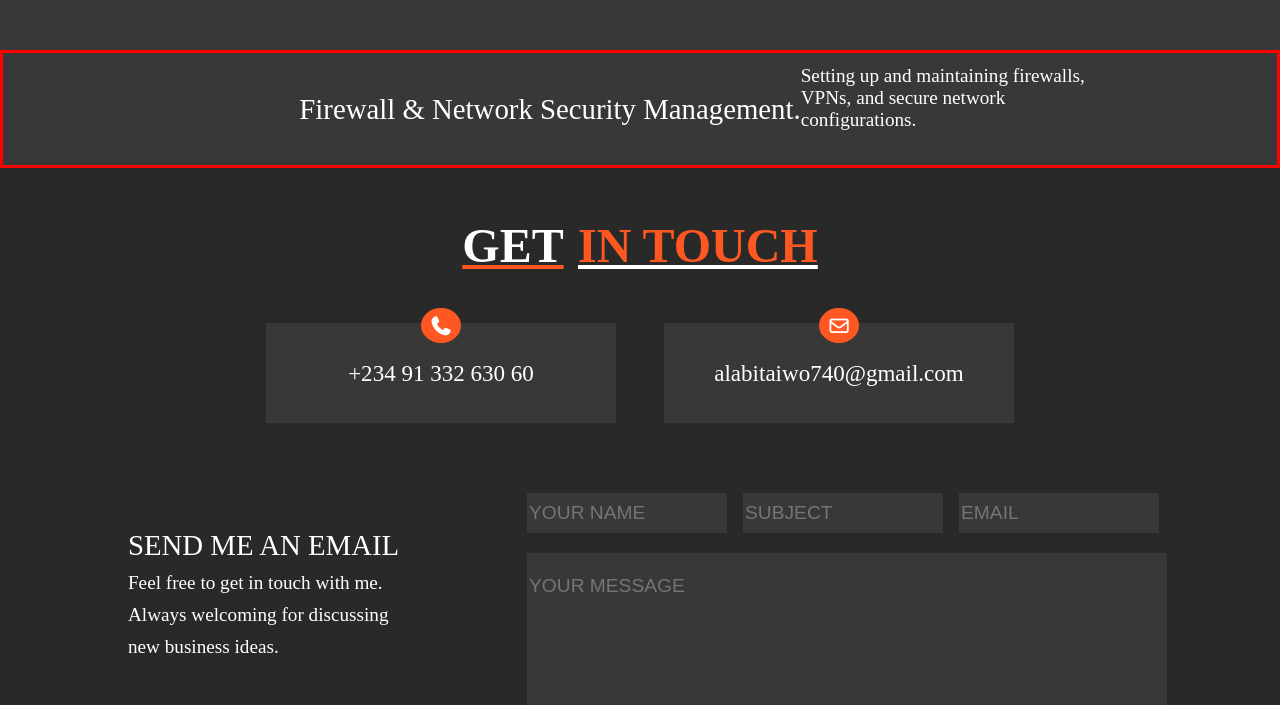
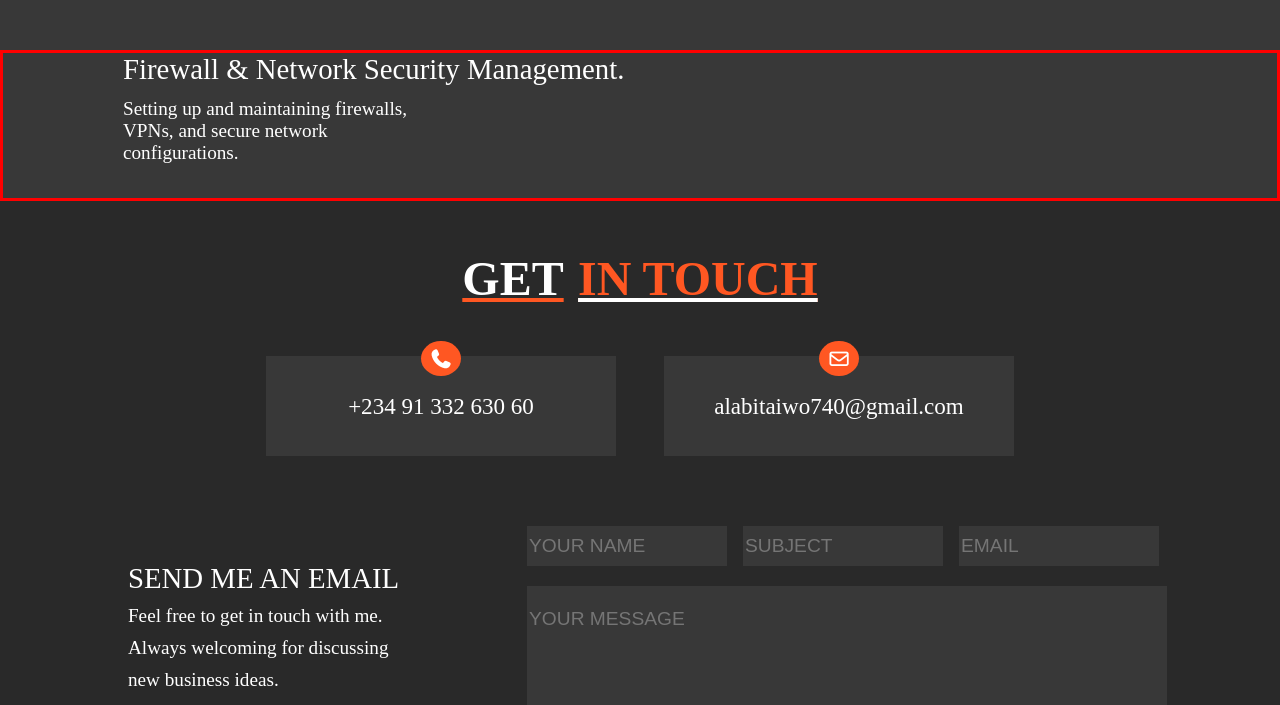
Before and after one commit to Daniel74010/my-portfolio-project, a plain HTML site: page otherhtmlpages/about.html in a window 1280 px wide. Shown: the part 2778-3483 px from the top of the page. Drawn offline with Linux system fonts and the light colour scheme.

Commit message:
landing page updated

```diff
--- a/landingpage.css
+++ b/landingpage.css
@@ -8,14 +8,14 @@
 }
 
 body {
-    background-color: #2c1762 #da0872;
+    /* background-color: #2c1762 #da0872; */
     background-image: linear-gradient(#000000b3), url(./images/portfolio\ background.png);
-    background-repeat: no-repeat;
+    /* background-repeat: no-repeat; */
     background-position: center;
     background-size: cover;
     /* background-image: linear-gradient(to right, #2c1762, #2c1762, #da0872); */
     /* background-image: linear-gradient(to right, #000059, rgba(9, 9, 144, 0.7)); */
-    height: 100vh;
+    /* height: 100vh; */
     /* width: 100%; */
     /* display: flex; */
     /* justify-content: center; */
--- a/othercsspages/about.css
+++ b/othercsspages/about.css
@@ -686,9 +686,6 @@ h1 {
 .service2 {
     /* border: thin solid red; */
     border: solid red;
-    display: flex;
-    justify-content: center;
-    align-items: center;
     padding-left: 120px;
 }
 
```
